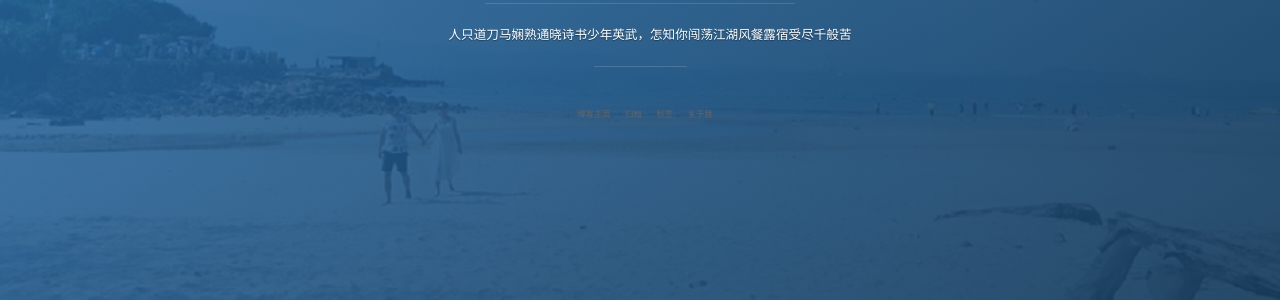
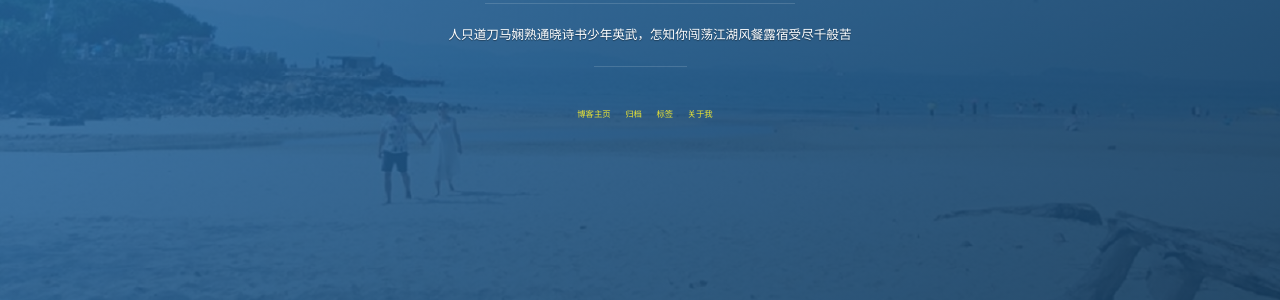
Before and after one commit to Clint-cc/Clint-cc.github.io, a Jekyll site: the page built from index.html, in a window 1280 px wide. Shown: the part 481-781 px from the top of the page. Built offline with Jekyll 4.4.1, drawn with Linux system fonts in a browser that asks for light colours; nearby versions of some CDN libraries; the list of posts is cut into pages by our own code; comment, search, counter and statistics services are not loaded.

Commit message:
CSS文件

```diff
--- a/css/main.css
+++ b/css/main.css
@@ -740,8 +740,8 @@ img::-moz-selection {
     display: inline-block;
     position: relative;
     width: 100%;
-    border-color: #666;
-    color: #666;
+    border-color: #f0e833;
+    color: #f0e833;
     /*opacity: .8; */
   }
 
```
